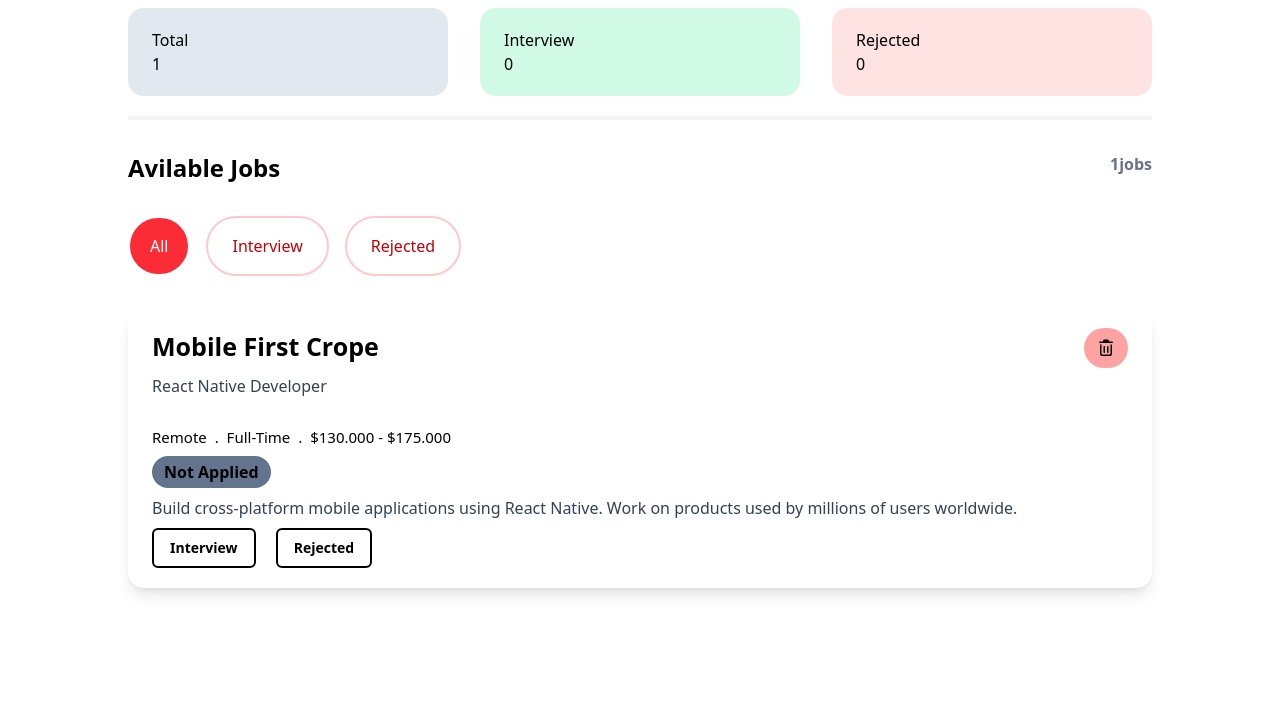
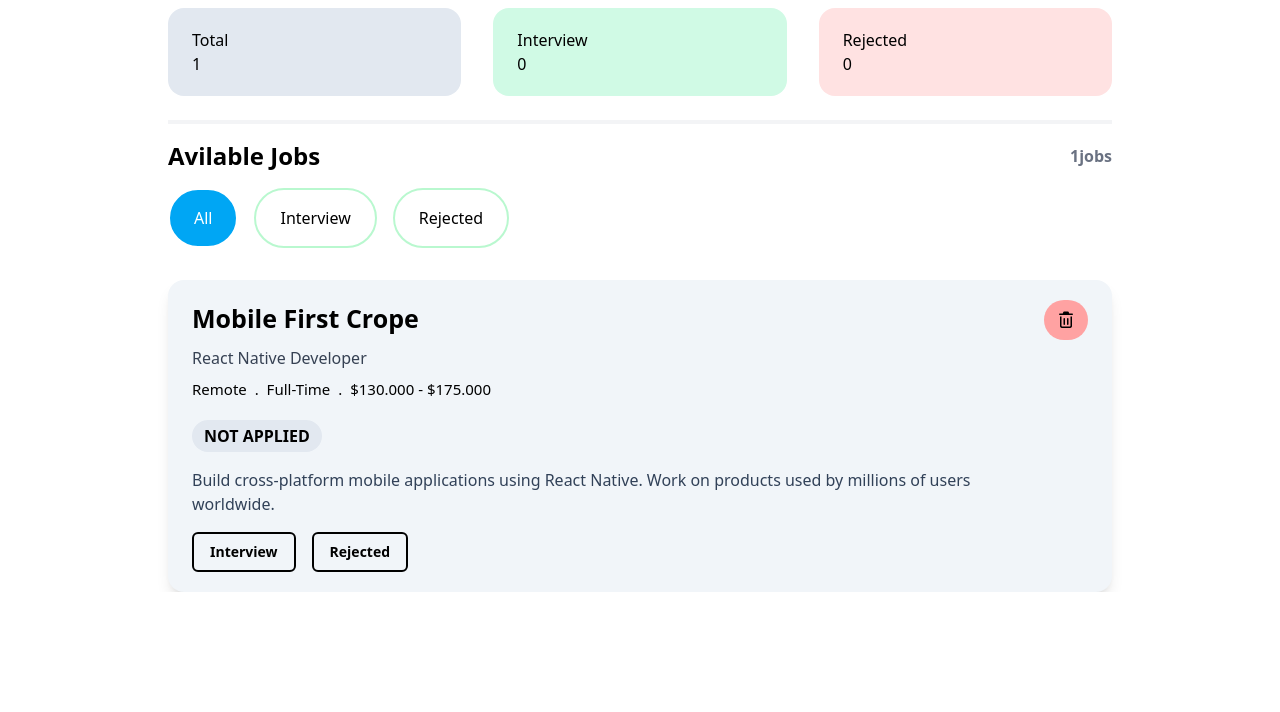
Before and after one commit to sharminkhanam/assignment-4, a plain HTML site: page index.html in a window 1280 px wide. Shown: the part 88-800 px from the top of the page. Drawn offline with nearby package versions, Linux system fonts and the light colour scheme.

Commit message:
css done

```diff
--- a/index.html
+++ b/index.html
@@ -1,5 +1,5 @@
 <!DOCTYPE html>
-<html lang="en" themes ="black">
+<html lang="en" >
 <head>
     <meta charset="UTF-8">
     <meta name="viewport" content="width=device-width, initial-scale=1.0">
@@ -7,70 +7,73 @@
     <!--tailwind CSS-->
      <script src="https://cdn.jsdelivr.net/npm/@tailwindcss/browser@4"></script>
      <!--font - awesome-->
-     <link rel="stylesheet" href="https://cdnjs.cloudflare.com/ajax/libs/font-awesome/7.0.1/css/all.min.css" integrity="sha512-2SwdPD6INVrV/lHTZbO2nodKhrnDdJK9/kg2XD1r9uGqPo1cUbujc+IYdlYdEErWNu69gVcYgdxlmVmzTWnetw==" crossorigin="anonymous" referrerpolicy="no-referrer" />
+     <link rel="stylesheet" href="https://cdnjs.cloudflare.com/ajax/libs/font-awesome/7.0.1/css/all.min.css"
+     integrity="sha512-2SwdPD6INVrV/lHTZbO2nodKhrnDdJK9/kg2XD1r9uGqPo1cUbujc+IYdlYdEErWNu69gVcYgdxlmVmzTWnetw=="
+     crossorigin="anonymous" referrerpolicy="no-referrer" />
      <!--google-font-->
     <link rel="preconnect" href="https://fonts.googleapis.com">
     <link rel="preconnect" href="https://fonts.gstatic.com" crossorigin>
-    <link href="https://fonts.googleapis.com/css2?family=Manrope:wght@200..800&family=Outfit:wght@100..900&display=swap" rel="stylesheet">
+    <link href="https://fonts.googleapis.com/css2?family=Manrope:wght@200..800&family=Outfit:wght@100..900&display=swap"
+    rel="stylesheet">
 
 </head>
 <body class="font">
-    <header class="w-[80%] mx-auto py-7">
-        <h2 class="text-4xl font-bold text-green-600">Job Application Tracker</h2>
+    <header class="w-[80%] mx-auto py-7 px-10">
+        <h2 class="text-4xl font-bold text-green-700">Job Application Tracker</h2>
     </header>
-    <main class="w-[80%] mx-auto">
+    <main class="w-[80%] mx-auto lg:px-10 overflow-y-auto">
         <!--cards of state-->
-        <div class="grid grid-cols-3 gap-8">
-            <div class="bg-slate-200 px-6 py-5 rounded-2xl">
+        <div class="flex flex-wrap gap-8">
+            <div class="flex-1 min-w-28 bg-slate-200 px-6 py-5 rounded-2xl">
                 <p>Total</p>
                 <p id="total">0</p>
             </div>
-            <div class="bg-emerald-100 px-6 py-5 rounded-2xl">
+            <div class="flex-1 min-w-28 bg-emerald-100 px-6 py-5 rounded-2xl">
                 <p>Interview</p>
                 <p id="interview">0</p>
             </div>
-            <div class="bg-red-100 px-6 py-5 rounded-2xl">
+            <div class="flex-1 min-w-28 bg-red-100 px-6 py-5 rounded-2xl">
                 <p>Rejected</p>
                 <p id="rejected">0</p>
             </div>
         </div>
         <!--Divider-->
-        <hr class="mt-5 border-2 border-gray-100">
+        <hr class="mt-6 border-2 border-gray-100">
         <!--section Header-->
-        <div class="flex justify-between py-8">
+        <div class="flex flex-wrap items-center justify-between gap-2 py-4">
             <h2 class="text-2xl font-bold">Avilable Jobs</h2>
-            <span class="font-bold text-gray-500"><span id="avilable">8</span>jobs</span>
+            <span class="font-bold text-gray-500 "><span id="avilable">8</span>jobs</span>
         </div>
         <!--Tabs-->
-        <div class="flex flex-wrap gap-4 mb-8">
-            <button id="tab-all" onclick="switchTab('all')" class="px-5 py-4 rounded-full cursor-pointer font-medium border-2">All</button>
+        <div class="flex flex-wrap  gap-4 mb-8 ">
+            <button id="tab-all" onclick="switchTab('all')" class="px-6 py-4 rounded-full cursor-pointer font-medium border-2">All</button>
             <button id="tab-interview" onclick="switchTab('interview')" class="px-6 py-4 rounded-full border-2 cursor-pointer font-medium ">Interview</button>
             <button id="tab-rejected" onclick="switchTab('rejected')" class="px-6 py-4 rounded-full border-2 cursor-pointer font-medium">Rejected</button>
         </div>
         <!--job-cards-->
         <div id="jobs-container" class="flex flex-col gap-6">
             <section class="hidden flex-col gap-6" id="all-container">
-                <div class="card bg-white rounded-2xl px-6 py-5 shadow-lg ">
+                <div class="card bg-slate-100 rounded-2xl px-6 py-5 shadow-lg ">
                     <div class="flex justify-between items-start gap-6">
                         <div class="space-y-2">
                             <p class="font-bold text-[25px]">Mobile First Crope</p>
                             <p class="text-gray-700">React Native Developer</p>
-                            <p class="mt-7 text-[15px] space-x-1">
+                            <p class="mb-5 text-[15px] space-x-1">
                                 <span>Remote</span>
                                 <span>.</span>
                                 <span>Full-Time</span>
                                 <span>.</span>
                                 <span>$130.000 - $175.000</span>
                             </p>
-                            <div class="status font-bold bg-slate-500 px-3 py-1 rounded-full inline-block">
+                            <div class="status font-bold bg-slate-200 mb-4 px-3 py-1 uppercase rounded-full inline-block">
                                 Not Applied
                             </div>
-                            <p class="text-slate-700">
+                            <p class="text-slate-700 mb-4">
                                 Build cross-platform mobile applications using React Native. Work on products
                                 used by millions of users worldwide.</p>
-                            <div class="space-x-4">
-                                <button class="interview font-semibold border-2 px-4 py-2 text-sm rounded-md cursor-pointer hover:bg-green-400 hover:text-white">Interview</button>
-                                <button class="rejected font-semibold border-2 px-4 py-2 text-sm rounded-md cursor-pointer hover:bg-green-400 hover:text-white">Rejected</button>
+                            <div class="flex flex-wrap gap-4">
+                                <button class="interview font-semibold border-2 px-4 py-2 text-sm rounded-md cursor-pointer hover:bg-green-600 hover:text-white">Interview</button>
+                                <button class="rejected font-semibold border-2 px-4 py-2 text-sm rounded-md cursor-pointer hover:bg-green-600 hover:text-white">Rejected</button>
                             </div>
 
                         </div>
--- a/script.js
+++ b/script.js
@@ -1,6 +1,6 @@
 let currentTab = 'all';
-const tabActive = ["bg-red-500", "border-navy-300", "text-white"];
-const tabInactive = ["bg-transparent", "text-red-700", "border-red-200", "text-black"];
+const tabActive = ["bg-sky-500", "border-navy-300", "text-white"];
+const tabInactive = ["bg-transparent",  "border-green-200", "text-black"];
 
 const allContainer = document.getElementById('all-container');
 const interviewContiner = document.getElementById('interview-container');
```
